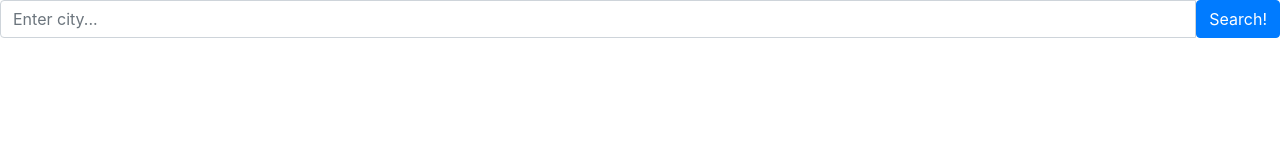
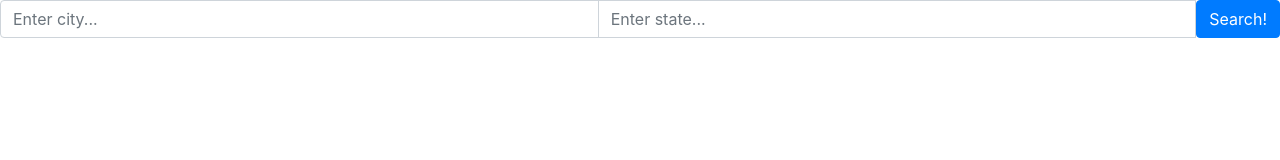
Before and after one commit to MAHolzbach/react-redux-study, a React (Create React App) app in the folder react-redux-weather-app/: page / in a window 1280 px wide. Shown: the top 160 px of the page. Built offline with nearby package versions, Linux system fonts and the light colour scheme.

Commit message:
Wunderground weather API substituted...
...and hooked up via Axios

```diff
--- a/react-redux-weather-app/src/actions/index.js
+++ b/react-redux-weather-app/src/actions/index.js
@@ -1,13 +1,15 @@
 import axios from "axios";
 
-const API_KEY = "0ff953d6ecfea419d01dc91de431d825";
-const ROOT_URL = `http://samples.openweathermap.org/data/2.5/forecast?appid=${API_KEY}`;
+const API_KEY = "e95fb12f6c69ae61";
+const ROOT_URL = `http://api.wunderground.com/api/${API_KEY}/forecast/q/`;
 
 export const FETCH_WEATHER = "FETCH_WEATHER";
 
-export function fetchWeather(city) {
-  const url = `${ROOT_URL}&q=${city},us`;
+export function fetchWeather(searchData) {
+  const url = `${ROOT_URL}${searchData.stateName}/${searchData.city}.json`;
   const request = axios.get(url);
+
+  console.log("Request:", request);
 
   return {
     type: FETCH_WEATHER,
--- a/react-redux-weather-app/src/containers/search_bar.jsx
+++ b/react-redux-weather-app/src/containers/search_bar.jsx
@@ -1,33 +1,53 @@
 import React, { Component } from "react";
+import { connect } from "react-redux";
+import { bindActionCreators } from "redux";
+import { fetchWeather } from "../actions/index";
 
-export default class SearchBar extends Component {
+class SearchBar extends Component {
   constructor(props) {
     super(props);
     this.state = {
-      formInput: ""
+      city: "",
+      stateName: ""
     };
   }
 
-  updateInput = event => {
+  updateCityInput = event => {
     this.setState({
-      formInput: event.target.value
+      city: event.target.value
     });
   };
 
-  clearInput = event => {
+  updateStateNameInput = event => {
+    this.setState({
+      stateName: event.target.value
+    });
+  };
+
+  formSubmit = event => {
     event.preventDefault();
-    this.setState({ formInput: "" });
+
+    this.props.fetchWeather(this.state);
+
+    this.setState({ city: "", stateName: "" });
   };
 
   render() {
     return (
-      <form action="" className="input-group" onSubmit={this.clearInput}>
+      <form action="" className="input-group" onSubmit={this.formSubmit}>
         <input
           type="text"
           placeholder="Enter city..."
           className="form-control"
-          onChange={this.updateInput}
-          value={this.state.formInput}
+          onChange={this.updateCityInput}
+          value={this.state.city}
+        />
+        <input
+          type="text"
+          placeholder="Enter state..."
+          className="form-control"
+          onChange={this.updateStateNameInput}
+          value={this.state.stateName}
         />
         <button type="submit" className="btn btn-primary">
           Search!
@@ -36,3 +56,9 @@ export default class SearchBar extends Component {
     );
   }
 }
+
+const mapDispatchToProps = dispatch => {
+  return bindActionCreators({ fetchWeather }, dispatch);
+};
+
+export default connect(null, mapDispatchToProps)(SearchBar);
--- a/react-redux-weather-app/src/index.js
+++ b/react-redux-weather-app/src/index.js
@@ -6,13 +6,13 @@ import { createStore, applyMiddleware } from "redux";
 import ReduxPromise from "redux-promise";
 
 import App from "./components/App.jsx";
-// import reducers from "./reducers";
+import reducers from "./reducers";
 
 const createStoreWithMiddleware = applyMiddleware(ReduxPromise)(createStore);
 
 ReactDOM.render(
-  // <Provider store={createStoreWithMiddleware(reducers)}>
-  <App />,
-  // </Provider>,
+  <Provider store={createStoreWithMiddleware(reducers)}>
+    <App />
+  </Provider>,
   document.getElementById("root")
 );
--- /dev/null
+++ b/react-redux-weather-app/src/reducers/index.js
@@ -0,0 +1,8 @@
+import { combineReducers } from "redux";
+import { WeatherReducer } from "./reducer_weather";
+
+const rootReducer = combineReducers({
+  weather: WeatherReducer
+});
+
+export default rootReducer;
--- /dev/null
+++ b/react-redux-weather-app/src/reducers/reducer_weather.js
@@ -0,0 +1,3 @@
+export function WeatherReducer(state = null, action) {
+  return state;
+}
```
